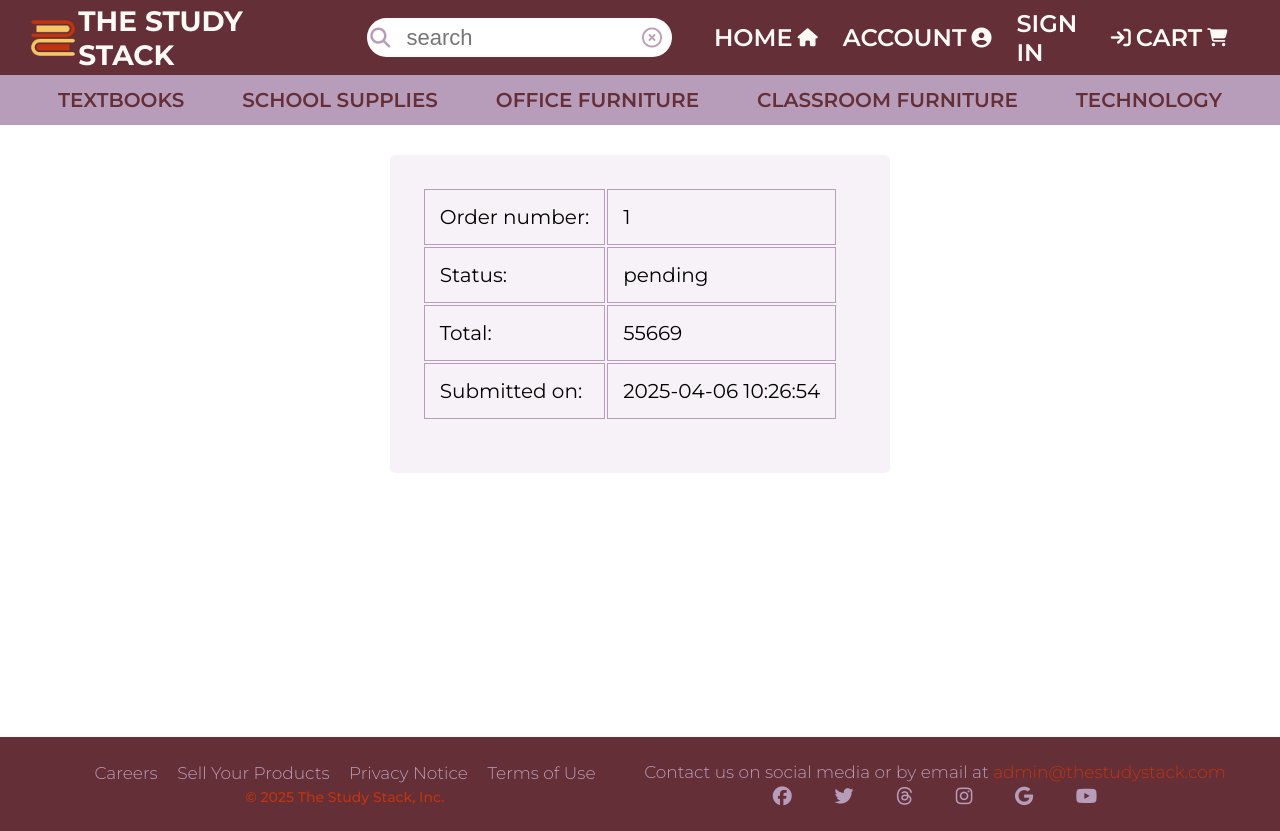
After one commit to emott13/CSET_Final_Spring2025, a Flask app: page /complaint/1 in a window 1280 px wide. The commit adds this page. Run offline with Flask 3, Linux system fonts and the light colour scheme; data comes from the database, SQL or seed files in the repository; parts of the project's set-up code (start-up, migrations or seed data) failed here and were passed over; some libraries are stand-ins or nearby versions; some web fonts are replaced.

Commit message:
Added a simple complaint website

```diff
--- /dev/null
+++ b/complaint/complaint.py
@@ -0,0 +1,11 @@
+from flask import Blueprint, render_template
+from sqlalchemy import text
+from extensions import conn, dict_db_data
+
+complaint_bp = Blueprint('complaint', __name__, static_folder='static_complaint', template_folder='templates_complaint')
+
+@complaint_bp.route('/complaint/<int:orderId>')
+def complaint(orderId):
+    order = dict_db_data("orders", f"WHERE order_id = {orderId}")[0]
+    print(order)
+    return render_template("complaint.html", order=order)
--- /dev/null
+++ b/complaint/templates_complaint/complaint.html
@@ -0,0 +1,27 @@
+<link rel="stylesheet" href="../../static/styles/styles.css">
+<link rel="stylesheet" href="../../static_order/order.css">
+{% extends 'base.html' %}
+{% block body %}
+<div class="full-height container">
+    <div class="inner orderContainer">
+        <table class="orderTable">
+            <tr class="orderRow">
+                <td>Order number: </td>
+                <td>{{ order['order_id'] }}</td>
+            </tr>
+            <tr class="orderRow">
+                <td>Status: </td>
+                <td>{{ order['status'] }}</td>
+            </tr>
+            <tr class="orderRow">
+                <td>Total: </td>
+                <td>{{ order['total_price'] }}</td>
+            </tr>
+            <tr class="orderRow">
+                <td>Submitted on: </td>
+                <td>{{ order['order_date'] }}</td>
+            </tr>
+        </table>
+    </div>
+</div>
+{% endblock %}
--- a/main.py
+++ b/main.py
@@ -11,6 +11,7 @@ from product_manage.product_manage import product_manage_bp
 from cart.cart import cart_bp
 from order.order import order_bp
 from account.account import account_bp
+from complaint.complaint import complaint_bp
 
 # -- LOGIN PAGE -- #
 app.register_blueprint(login_bp)
@@ -32,6 +33,9 @@ app.register_blueprint(product_bp)
 
 # -- PRODUCT MANAGE PAGE -- #
 app.register_blueprint(product_manage_bp)
+
+# -- COMPLAINT PAGE -- #
+app.register_blueprint(complaint_bp)
 
 # -- TEST PAGE -- #
 # Shows current_user data (whoever is logged in)
--- a/order/templates_order/order_get.html
+++ b/order/templates_order/order_get.html
@@ -1,3 +1,4 @@
+<link rel="stylesheet" href="../../static/styles/styles.css">
 <link rel="stylesheet" href="../static_order/order.css">
 <script src="/static_order/scripts/order.js" defer></script>
 {% extends 'base.html' %}
@@ -26,8 +27,8 @@
                             <td>{{ orders[i].date }}<br>{{ orders[i].time }}</td>
                         </tr>
                         <tr class="orderRow">
-                            <td><button class="orderBtn">View order details</button></td>
-                            <td><button class="orderBtn">Issues with your order?</button></td>
+                            <td><button class="btn orderBtn">View order details</button></td>
+                            <td><button class="btn orderBtn" onclick="document.location.href = `{{url_for('complaint.complaint', orderId=orders[i].id)}}`">Issues with your order?</button></td>
                         </tr>
                     </table>
                 {% endfor %}
--- a/order/templates_order/order_post.html
+++ b/order/templates_order/order_post.html
@@ -1,3 +1,4 @@
+<link rel="stylesheet" href="../../static/styles/styles.css">
 <link rel="stylesheet" href="../static_order/order.css">
 <script src="/static_order/scripts/order.js" defer></script>
 {% extends 'base.html' %}
@@ -49,8 +50,8 @@
                                 <td>{{ orders[i].date }}<br>{{ orders[i].time }}</td>
                             </tr>
                             <tr class="orderRow">
-                                <td><button class="orderBtn">View order details</button></td>
-                                <td><button class="orderBtn">Issues with your order?</button></td>
+                                <td><button class="btn orderBtn">View order details</button></td>
+                                <td><button class="btn orderBtn">Issues with your order?</button></td>
                             </tr>
                         </table>
                     {% endif %}
--- a/static/styles/styles.css
+++ b/static/styles/styles.css
@@ -34,6 +34,24 @@ h1 {
 .center {
     text-align: center;
     margin: 0 auto;
+}
+
+.container {
+    display: flex;
+    flex-direction: column;
+    align-items: center;
+    min-height: var(--page-height);
+    background-color: #fff;
+}
+
+.inner {
+    display: flex;
+    flex-direction: column;
+    align-items: center;
+    background-color: var(--color-purple-white);
+    padding: 2rem;
+    border-radius: 5px;
+
 }
 
 .btn {
```
Also changed, not shown: complaint/__init__.py (added).
